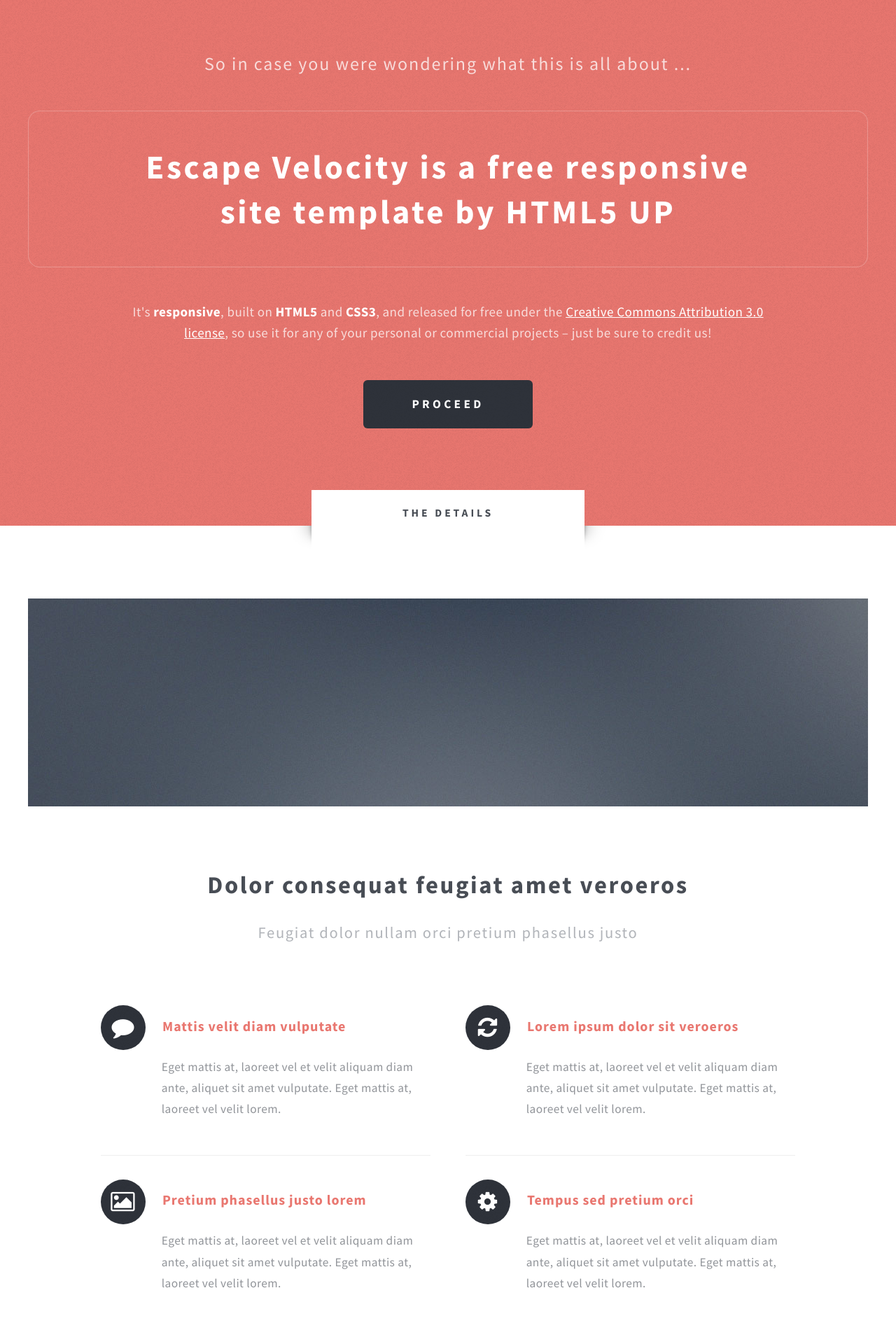
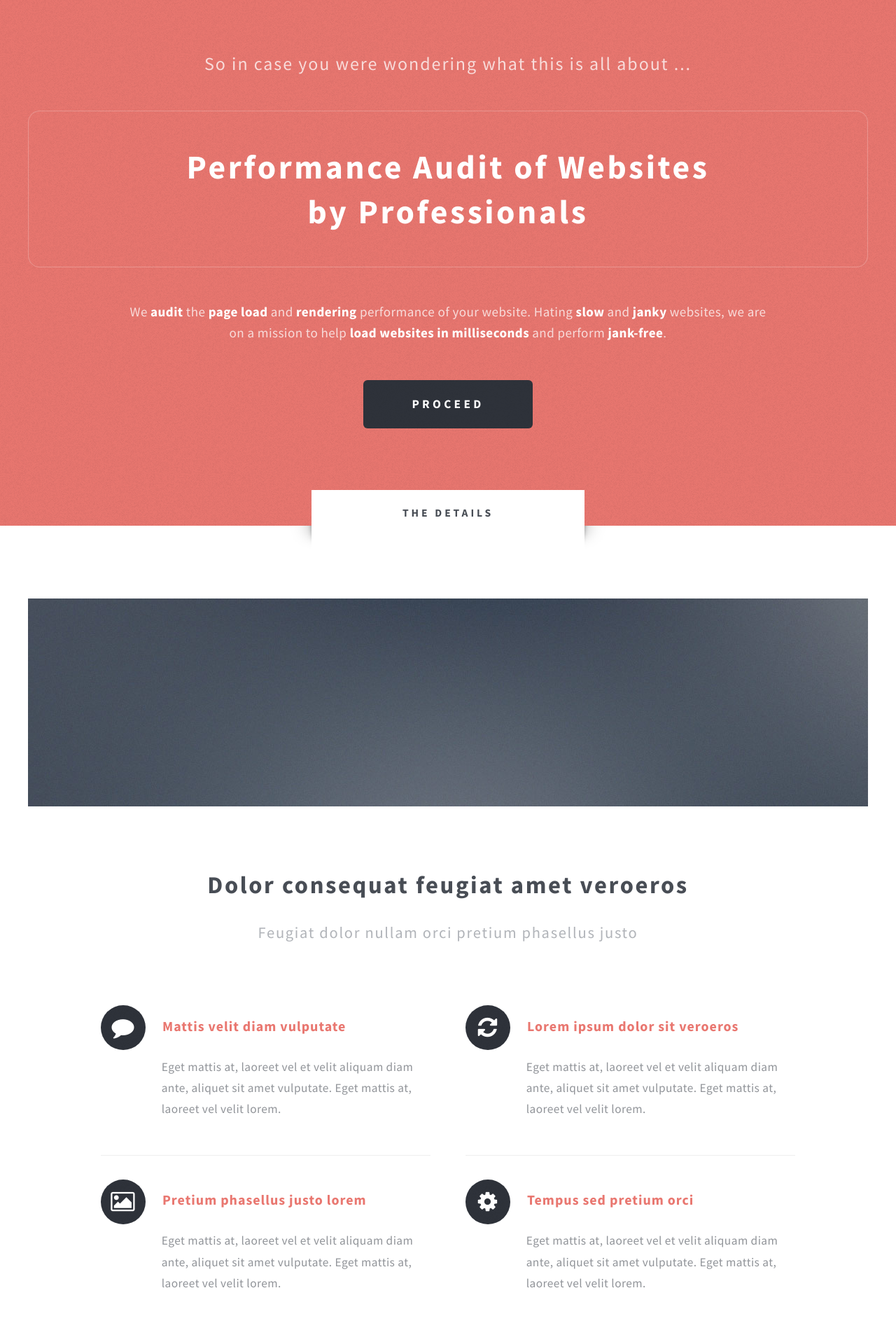
Before and after one commit to PerfAudit/perfaudit.github.io, a Jekyll site: the page built from index.html, in a window 1280 px wide. Shown: the part 652-2542 px from the top of the page at 70% size. Built offline with Jekyll 4.4.1, drawn with Linux system fonts in a browser that asks for light colours; some of the changed text lies outside the part shown.

Commit message:
updated static text on homepage

```diff
--- a/_includes/footer.html
+++ b/_includes/footer.html
@@ -1,12 +1,12 @@
 <!-- Footer -->
 <div id="footer-wrapper" class="wrapper">
-  <div class="title">The Rest Of It</div>
+  <div class="title">Audit Requests</div>
   <div id="footer" class="container">
     <header class="style1">
-      <h2>Ipsum sapien elementum portitor?</h2>
+      <h2>Want us to audit your Website?</h2>
       <p>
-        Sed turpis tortor, tincidunt sed ornare in metus porttitor mollis nunc in aliquet.<br />
-        Nam pharetra laoreet imperdiet volutpat etiam consequat feugiat.
+        We'll audit the page load and rendering performance of your web application.<br />
+        Share your contact and we'll get back to you very soon.
       </p>
     </header>
     <hr />
@@ -48,11 +48,9 @@
             <div class="row">
               <div class="6u">
                 <section>
-                  <h3 class="icon fa-home">Mailing Address</h3>
+                  <h3 class="icon fa-envelope">Email</h3>
                   <p>
-                    Untitled Corporation<br />
-                    1234 Somewhere Rd #987<br />
-                    Nashville, TN 00000-0000
+                    <a href="#">info@perfaudit.com</a>
                   </p>
                 </section>
               </div>
@@ -60,27 +58,8 @@
                 <section>
                   <h3 class="icon fa-comment">Social</h3>
                   <p>
-                    <a href="#">@untitled-corp</a><br />
-                    <a href="#">linkedin.com/untitled</a><br />
-                    <a href="#">facebook.com/untitled</a>
-                  </p>
-                </section>
-              </div>
-            </div>
-            <div class="row">
-              <div class="6u">
-                <section>
-                  <h3 class="icon fa-envelope">Email</h3>
-                  <p>
-                    <a href="#">info@untitled.tld</a>
-                  </p>
-                </section>
-              </div>
-              <div class="6u">
-                <section>
-                  <h3 class="icon fa-phone">Phone</h3>
-                  <p>
-                    (000) 555-0000
+                    <a href="https://plus.google.com/+PerfAudits">Google+</a><br />
+                    <a href="https://youtube.com/c/perfaudits">Youtube</a><br />
                   </p>
                 </section>
               </div>
--- a/_includes/head.html
+++ b/_includes/head.html
@@ -20,4 +20,9 @@
 
   <link rel="canonical" href="{{ page.url | replace:'index.html','' | prepend: site.baseurl | prepend: site.url }}">
   <link rel="alternate" type="application/rss+xml" title="{{ site.title }}" href="{{ "/feed.xml" | prepend: site.baseurl | prepend: site.url }}" />
+  <style type="text/css">
+    body {
+      background-color: #222834;
+    }
+  </style>
 </head>
--- a/_includes/introduction.html
+++ b/_includes/introduction.html
@@ -4,12 +4,10 @@
   <section id="intro" class="container">
     <p class="style1">So in case you were wondering what this is all about ...</p>
     <p class="style2">
-      Escape Velocity is a free responsive<br class="mobile-hide" />
-      site template by <a href="http://html5up.net" class="nobr">HTML5 UP</a>
+      Performance Audit of Websites<br class="mobile-hide" />
+      by Professionals
     </p>
-    <p class="style3">It's <strong>responsive</strong>, built on <strong>HTML5</strong> and <strong>CSS3</strong>, and released for
-    free under the <a href="http://html5up.net/license">Creative Commons Attribution 3.0 license</a>, so use it for any of
-    your personal or commercial projects &ndash; just be sure to credit us!</p>
+    <p class="style3">We <strong>audit</strong> the <strong>page load</strong> and <strong>rendering</strong> performance of your website. Hating <strong>slow</strong> and <strong>janky</strong> websites, we are on a mission to help <strong>load websites in milliseconds</strong> and perform <strong>jank-free</strong>.</p>
     <ul class="actions">
       <li><a href="#" class="button style3 big">Proceed</a></li>
     </ul>
```
Also changed, not shown: other parts of _includes/footer.html (+1 -1 lines), 5 other files.
